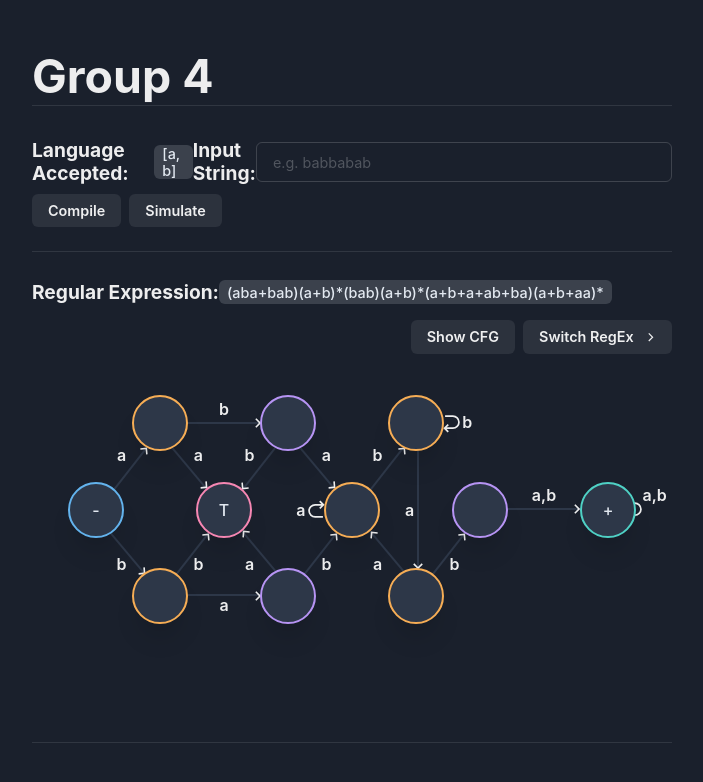
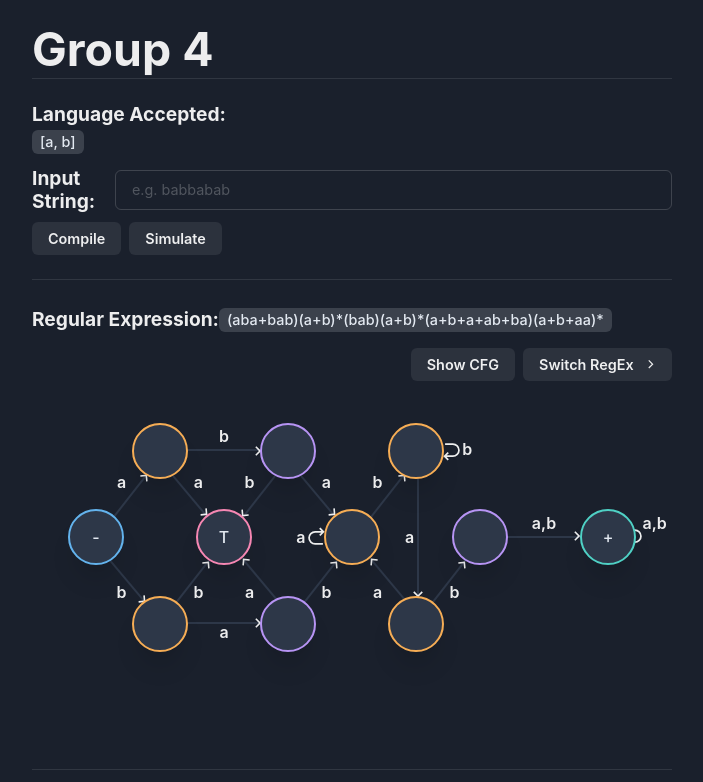
Before and after one commit to Kaezie/AutomataDFA, a Next.js app: page / in a window 1280 px wide. Shown: the top 782 px of the page, without its empty margins (288-991 px from the left). Built offline with nearby package versions, Linux system fonts and the light colour scheme.

Commit message:
visual change fix

```diff
--- a/components/components/TopSection.js
+++ b/components/components/TopSection.js
@@ -39,14 +39,14 @@ const LeftBox = ({
         <Divider mb="6" />
 
         <Box>
-          <form onSubmit={handleTest}>
+            <Heading>Language Accepted:</Heading>
+              <Tag my={1} fontSize={["0.7em", "0.7em", "0.9em"]}>
+                {!prob2 ? "[a, b]" : "[0, 1]"}
+              </Tag>
+            <form onSubmit={handleTest}>
             <Flex
               align="center"
               >
-              <Heading>Language Accepted:</Heading>
-              <Tag my={1} fontSize={["0.7em", "0.7em", "0.9em"]}>
-                {!prob2 ? "[a, b]" : "[0, 1]"}
-              </Tag>
               <Heading
                 w={["5em", "5em", "5em", "5em", "5em", "10em"]}>
                 Input String:
```
